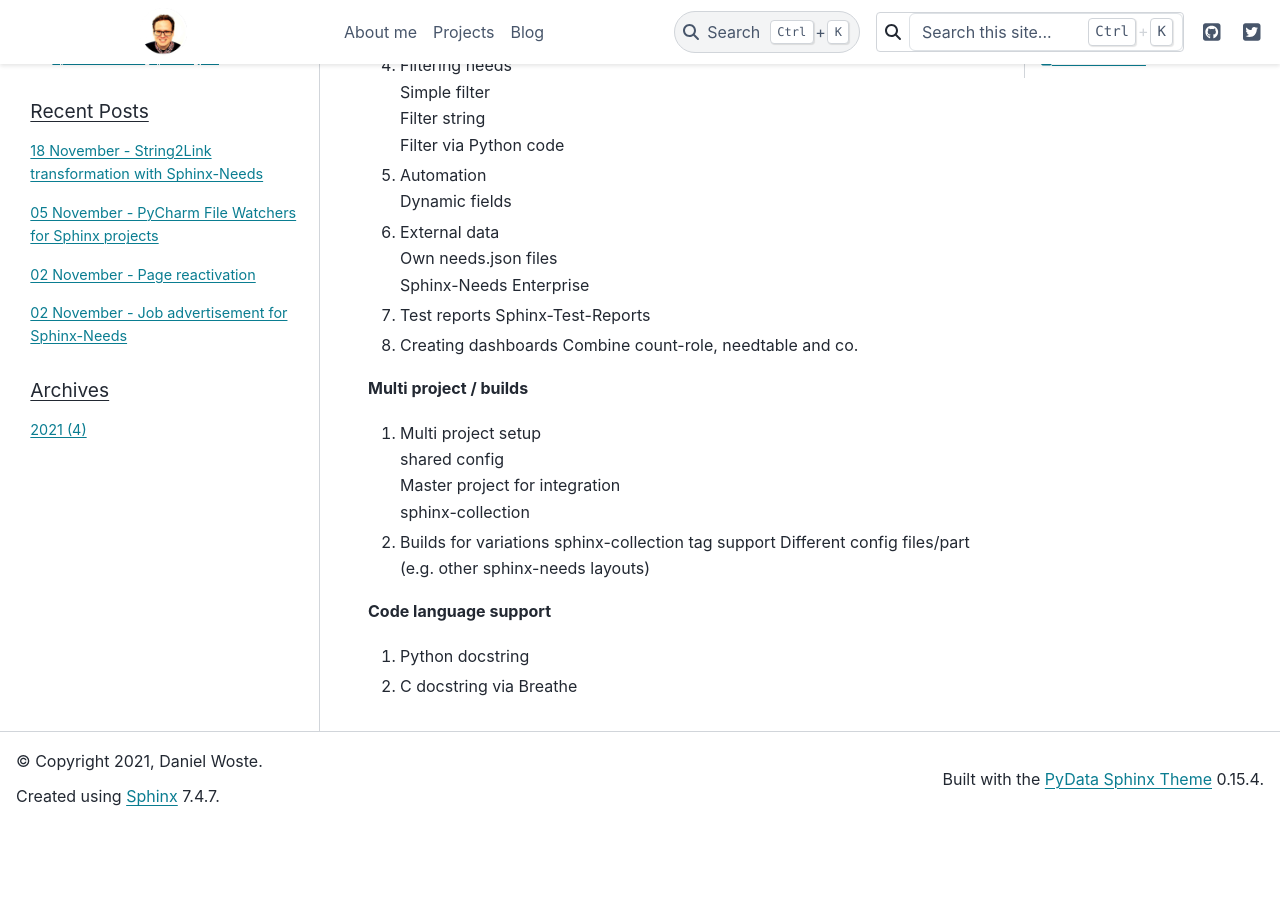
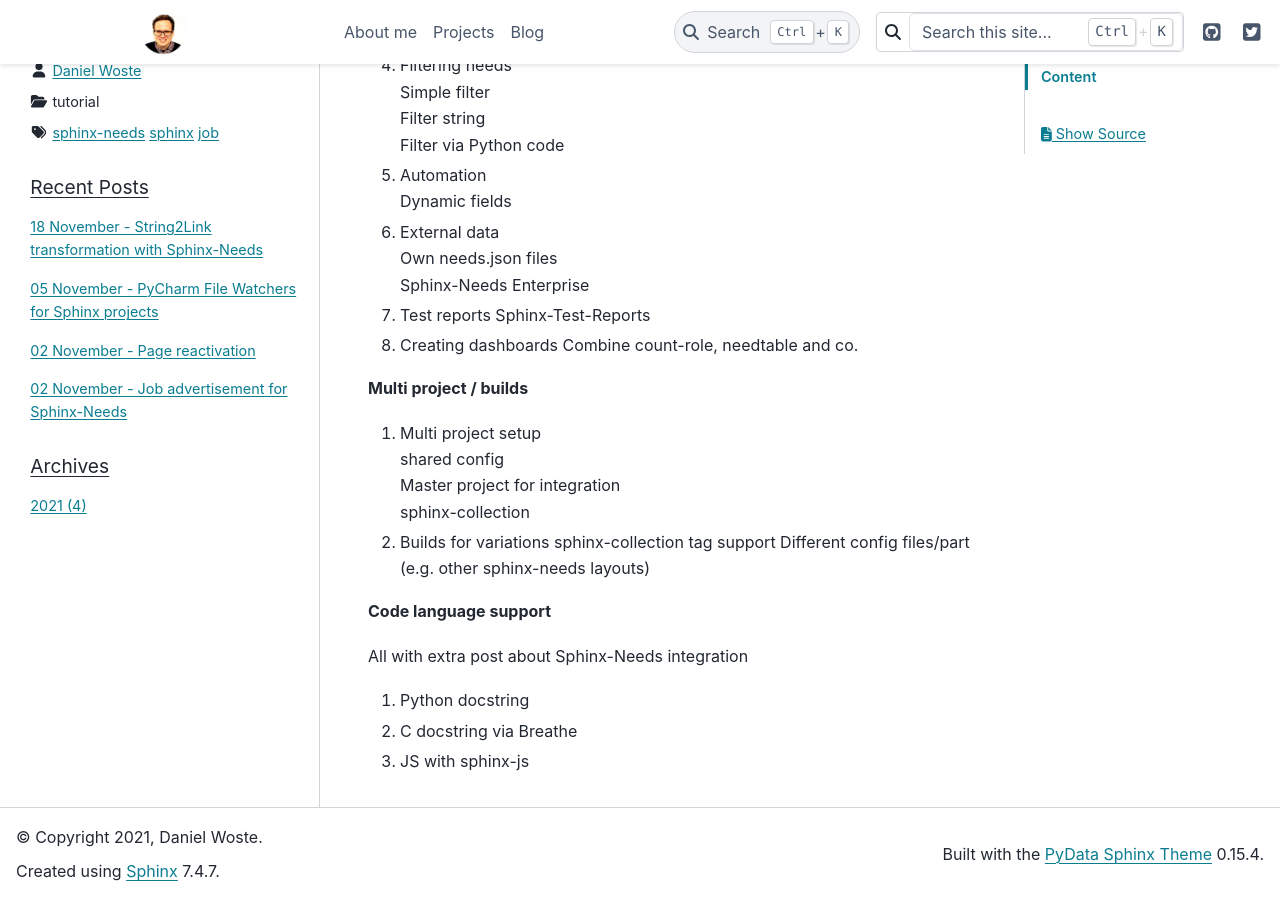
Before and after one commit to danwos/danwos.github.io, a Sphinx documentation site: the page built from docs/posts/mega_sphinx_enterprise/01_planing.md, in a window 1280 px wide and 900 px high, scrolled down 3789 px. Built offline with Sphinx 7.4.7 and the PyData theme 0.15.4, drawn with Linux system fonts in a browser that asks for light colours; before the commit the page ends 4614 px from its top, so only the background shows below that.

Commit message:
More ideas

```diff
--- a/docs/posts/mega_sphinx_enterprise/01_planing.md
+++ b/docs/posts/mega_sphinx_enterprise/01_planing.md
@@ -164,5 +164,9 @@
 Different config files/part (e.g. other sphinx-needs layouts)
 
 **Code language support**
+
+All with extra post about Sphinx-Needs integration
+
 1. Python docstring
 2. C docstring via Breathe
+3. JS with sphinx-js
```
